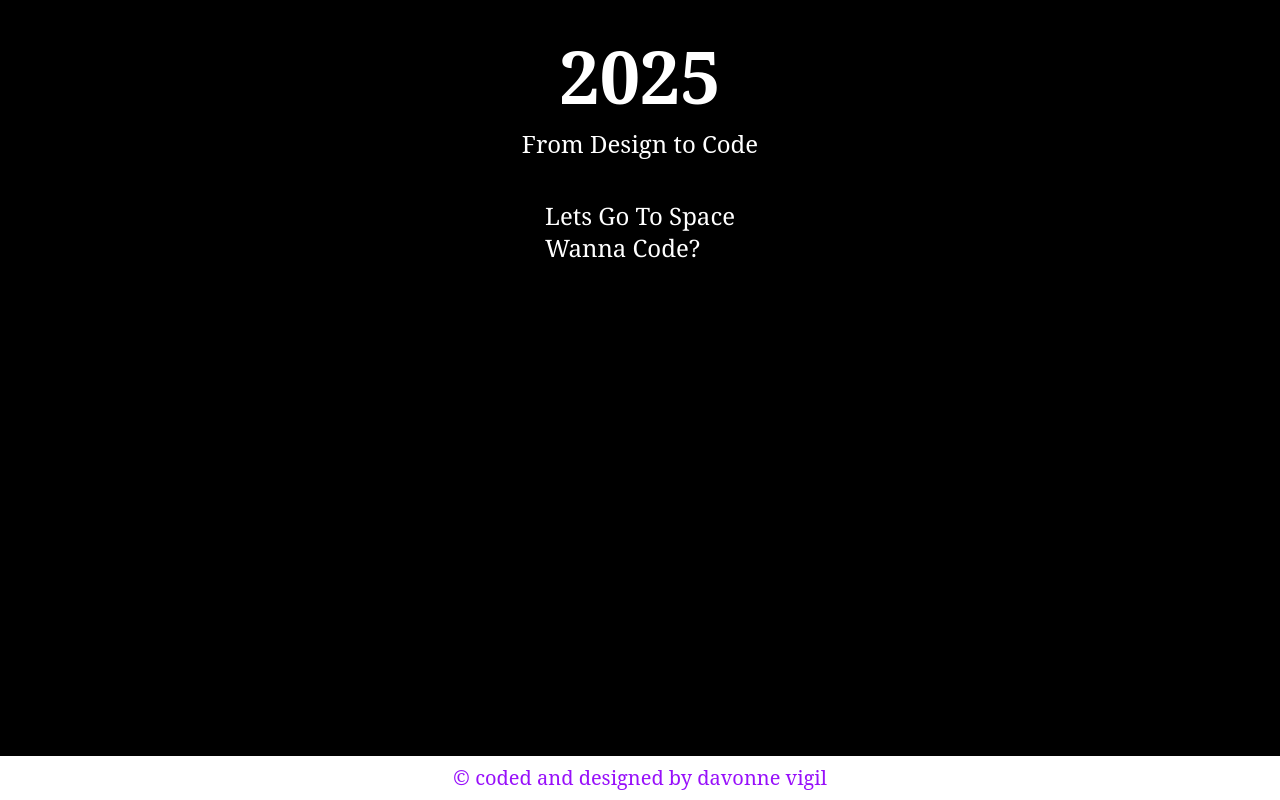
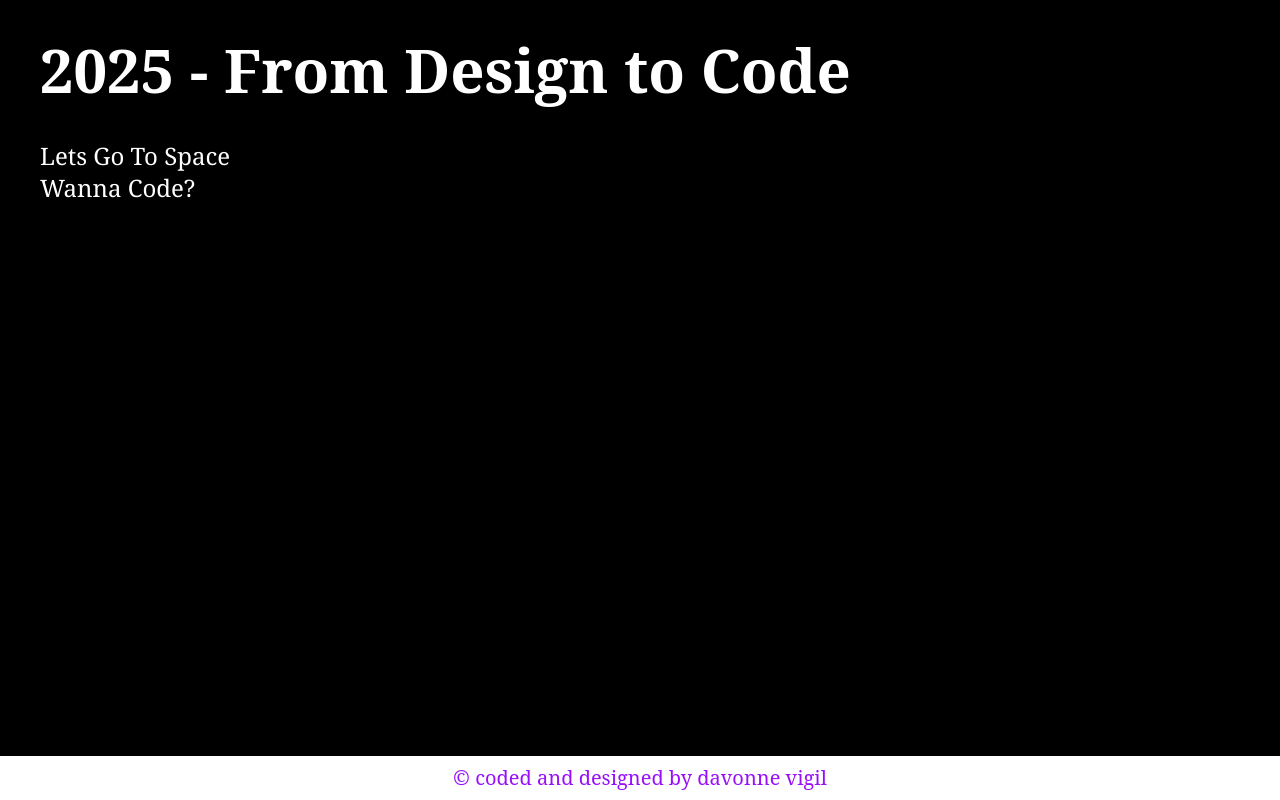
Before and after one commit to Davonne007-TX/world-of-code-and-design, a React (Vite) app: page / in a window 1280 px wide. Built offline with nearby package versions, Linux system fonts and the light colour scheme; a web font is replaced by a local one.

Commit message:
update home page

```diff
--- a/src/components/HomePage.jsx
+++ b/src/components/HomePage.jsx
@@ -6,9 +6,11 @@ const MyWork = React.lazy(() => import("./MyWork"));
 export default function Home() {
   return (
     <main className="bg-black min-h-screen text-white flex flex-col justify-between">
-      <section className="flex flex-col justify-center items-center">
-        <h1 className="text-7xl font-bold font-glo mt-10">2025</h1>
-        <p className="text-2xl font-glo mt-4">From Design to Code</p>
+      <section className="flex flex-col ml-10">
+        <h1 className="text-4xl md:text-5xl lg:text-6xl font-bold font-glo mt-10 mr-auto">
+          2025 - From Design to Code
+        </h1>
+
         <Suspense fallback={<div>Magic in the making....</div>}>
           <MyWork />
         </Suspense>
```
